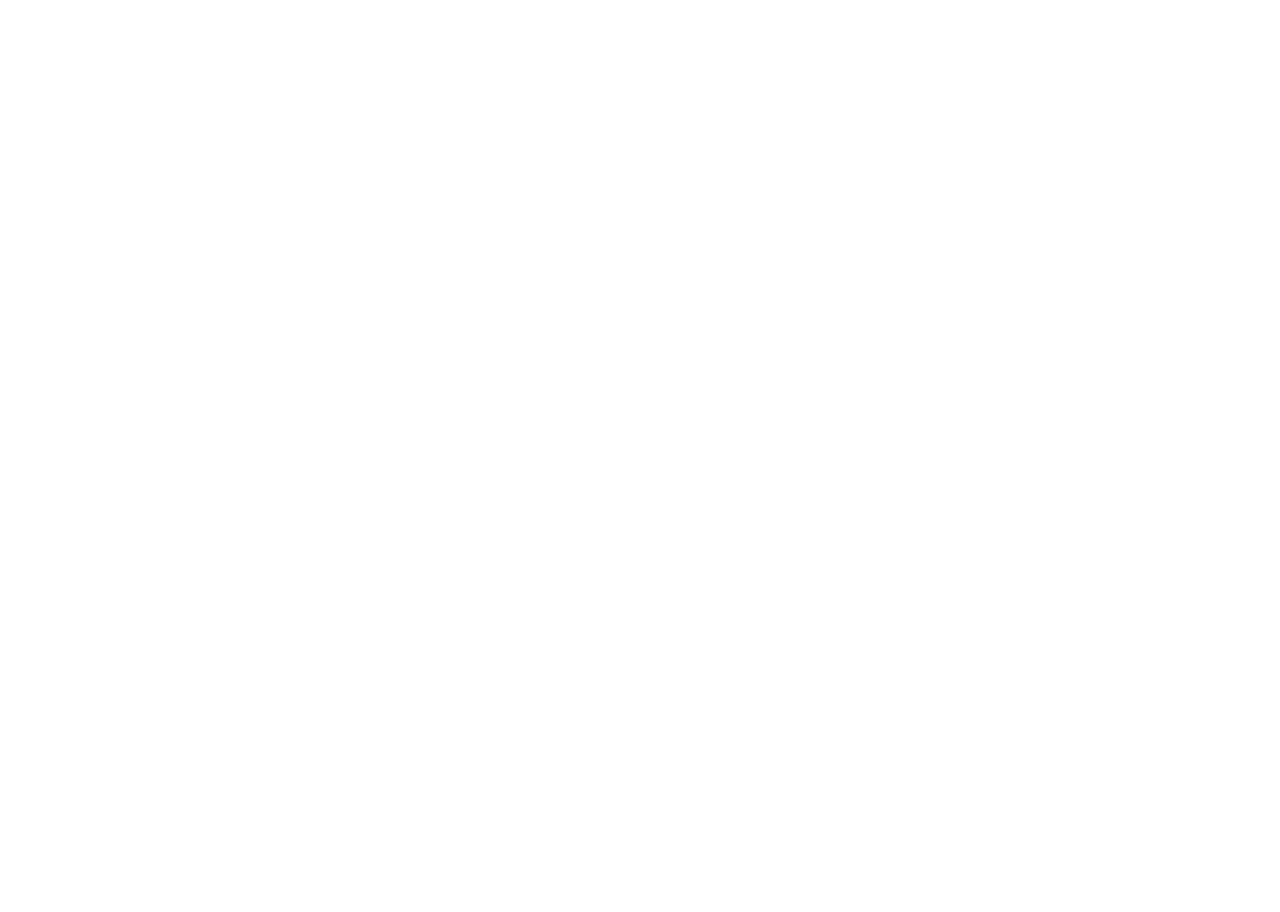
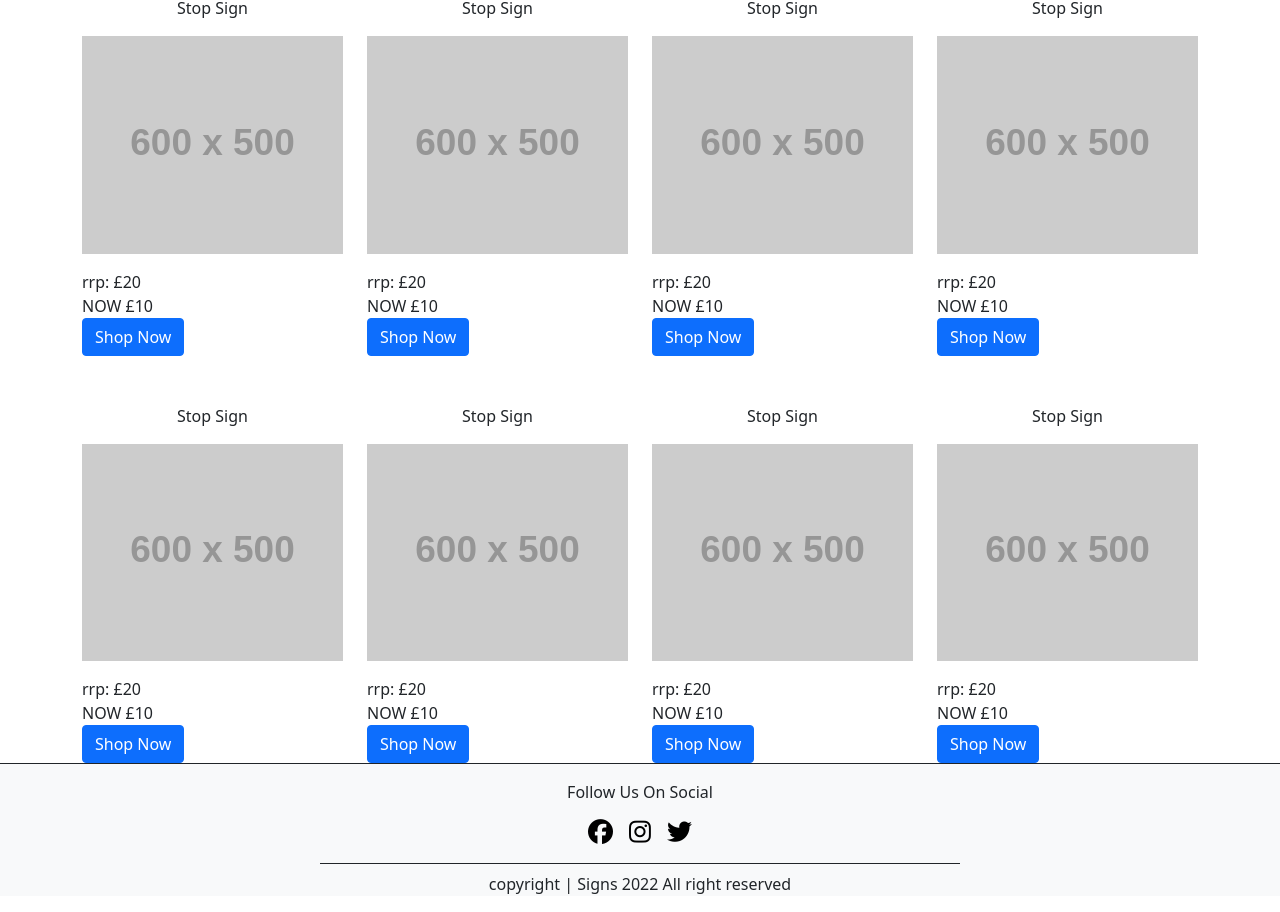
Before and after one commit to rybrockdev/signs, a Vue app: page /signage in a window 1280 px wide. Shown: the part 213-1125 px from the top of the page. Before the commit the page ends 800 px from the top, so only its background shows below. Built offline with nearby package versions, Linux system fonts and the light colour scheme.

Commit message:
added images and text to pages

```diff
--- a/public/index.html
+++ b/public/index.html
@@ -14,7 +14,7 @@
     </noscript>
     <div id="app"></div>
     <!-- built files will be auto injected -->
-
+    <script src="https://kit.fontawesome.com/50a5e00efd.js" crossorigin="anonymous"></script>
     <script src="https://cdn.jsdelivr.net/npm/bootstrap@5.1.3/dist/js/bootstrap.bundle.min.js" integrity="sha384-ka7Sk0Gln4gmtz2MlQnikT1wXgYsOg+OMhuP+IlRH9sENBO0LRn5q+8nbTov4+1p" crossorigin="anonymous"></script>
   </body>
 </html>
--- a/src/App.vue
+++ b/src/App.vue
@@ -3,13 +3,17 @@
    <Navbar />
   </div>
   <router-view/>
+  <Footer />
 </template>
 
 <script>
 import Navbar from './/components/Navbar.vue';
+import Footer from './/components/Footer.vue';
+
 export default {
   components: {
     Navbar,
+    Footer,
   }
 }
 </script>
--- /dev/null
+++ b/src/components/Footer.vue
@@ -0,0 +1,34 @@
+<template>
+  <div id="footer">
+    <div class="bg-light border-top border-dark">
+      <div class="social">
+        <div class="social-links mt-3 pb-3">
+          <div class="container">
+          <p class="text-center">Follow Us On Social</p>
+            <div class="d-flex align-items-center justify-content-center">
+              <router-link to="/"><i class="fab fa-facebook mx-2"></i></router-link>
+              <router-link to="/"><i class="fab fa-instagram mx-2"></i></router-link>
+              <router-link to="/"><i class="fab fa-twitter mx-2"></i></router-link>
+            </div>
+          </div>
+        </div>
+      </div>
+      <div class="container copyright border-top border-dark w-50">
+          <p class="text-center mt-2">copyright | Signs 2022 All right reserved</p>
+      </div>
+    </div>
+  </div>
+</template>
+
+<script>
+export default {
+  name: "Footer",
+};
+</script>
+
+<style scoped>
+.fab {
+    font-size: 25px;
+    color: #000000;
+}
+</style>
--- a/src/components/Navbar.vue
+++ b/src/components/Navbar.vue
@@ -1,5 +1,5 @@
 <template>
-<nav class="navbar navbar-expand-lg navbar-light bg-light">
+<nav class="navbar navbar-expand-lg navbar-light bg-light border-bottom border-dark">
   <div class="container-fluid">
     <router-link class="navbar-brand" to="/">Signs</router-link>
     <button class="navbar-toggler" type="button" data-bs-toggle="collapse" data-bs-target="#navbarNavDropdown" aria-controls="navbarNavDropdown" aria-expanded="false" aria-label="Toggle navigation">
--- a/src/views/About.vue
+++ b/src/views/About.vue
@@ -1,7 +1,37 @@
 <template>
   <div id="about">
     <div class="container mt-5">
-    <h1 class="text-center">This is an about page</h1>
+      <h1 class="text-center mb-5">This is an about page</h1>
+      <div class="row">
+        <div class="about-image col-sm-6">
+          <img
+            src="https://via.placeholder.com/600x500"
+            alt=""
+            class="w-100 mb-3"
+          />
+        </div>
+        <div class="about-text col-sm-6 d-flex flex-column justify-content-center align-items-center">
+          <p class="fs-3 fw-bold">How we got here</p>
+          <p class="text-center">
+            Lorem ipsum dolor sit amet, consectetur adipisicing elit. Esse,
+            accusamus eveniet. Eos illo nemo, reprehenderit voluptatum earum
+            error sit non doloremque enim modi dolor possimus ut, recusandae
+            quos sed expedita!
+          </p>
+            <p class="text-center">
+            Lorem ipsum dolor sit amet, consectetur adipisicing elit. Esse,
+            accusamus eveniet. Eos illo nemo, reprehenderit voluptatum earum
+            error sit non doloremque enim modi dolor possimus ut, recusandae
+            quos sed expedita!
+          </p>
+            <p class="text-center">
+            Lorem ipsum dolor sit amet, consectetur adipisicing elit. Esse,
+            accusamus eveniet. Eos illo nemo, reprehenderit voluptatum earum
+            error sit non doloremque enim modi dolor possimus ut, recusandae
+            quos sed expedita!
+          </p>
+        </div>
+      </div>
     </div>
   </div>
 </template>
--- a/src/views/Home.vue
+++ b/src/views/Home.vue
@@ -1,7 +1,38 @@
 <template>
   <div class="home">
     <div class="container">
-    <h1 class="text-center mt-5">This is the homepage</h1>
+    <h1 class="text-center mt-5 mb-5">This is the homepage</h1>
+       <div class="row">
+        <div class="about-image col-sm-6">
+          <img
+            src="https://via.placeholder.com/600x500"
+            alt=""
+            class="w-100 mb-3"
+          />
+        </div>
+        <div class="about-text col-sm-6 d-flex flex-column justify-content-center align-items-center">
+          <p class="fs-3 fw-bold">Only the best in industry standards</p>
+          <p class="text-center">
+            Lorem ipsum dolor sit amet, consectetur adipisicing elit. Esse,
+            accusamus eveniet. Eos illo nemo, reprehenderit voluptatum earum
+            error sit non doloremque enim modi dolor possimus ut, recusandae
+            quos sed expedita!
+          </p>
+            <p class="text-center">
+            Lorem ipsum dolor sit amet, consectetur adipisicing elit. Esse,
+            accusamus eveniet. Eos illo nemo, reprehenderit voluptatum earum
+            error sit non doloremque enim modi dolor possimus ut, recusandae
+            quos sed expedita!
+          </p>
+            <p class="text-center">
+            Lorem ipsum dolor sit amet, consectetur adipisicing elit. Esse,
+            accusamus eveniet. Eos illo nemo, reprehenderit voluptatum earum
+            error sit non doloremque enim modi dolor possimus ut, recusandae
+            quos sed expedita!
+          </p>
+        </div>
+      </div>
+
     </div>
   </div>
 </template>
--- a/src/views/Signage.vue
+++ b/src/views/Signage.vue
@@ -1,18 +1,148 @@
 <template>
-<div id="signage">
-<div class="container mt-5">
-      <h1 class="text-center">this is the signage page would be</h1>
+  <div id="signage">
+    <div class="container mt-5">
+      <h1 class="text-center">Work place and Construction Signs</h1>
+      <div class="row d-flex">
+        <!-- 4 -->
+        <div class="product-view col-sm-3">
+          <p class="text-center mt-5">Stop Sign</p>
+          <router-link to="/" class="">
+            <img
+              src="https://via.placeholder.com/600x500"
+              alt=""
+              class="w-100 mb-3"
+            />
+          </router-link>
+          <div class="info-group">
+            <p>rrp: £20</p>
+            <p>NOW £10</p>
+            <button class="btn btn-primary">Shop Now</button>
+          </div>
+        </div>
+
+        <div class="product-view col-sm-3">
+          <p class="text-center mt-5">Stop Sign</p>
+          <router-link to="/" class="">
+            <img
+              src="https://via.placeholder.com/600x500"
+              alt=""
+              class="w-100 mb-3"
+            />
+          </router-link>
+          <div class="info-group">
+            <p>rrp: £20</p>
+            <p>NOW £10</p>
+            <button class="btn btn-primary">Shop Now</button>
+          </div>
+        </div>
+        <div class="product-view col-sm-3">
+          <p class="text-center mt-5">Stop Sign</p>
+          <router-link to="/" class="">
+            <img
+              src="https://via.placeholder.com/600x500"
+              alt=""
+              class="w-100 mb-3"
+            />
+          </router-link>
+          <div class="info-group">
+            <p>rrp: £20</p>
+            <p>NOW £10</p>
+            <button class="btn btn-primary">Shop Now</button>
+          </div>
+        </div>
+        <div class="product-view col-sm-3">
+          <p class="text-center mt-5">Stop Sign</p>
+          <router-link to="/" class="">
+            <img
+              src="https://via.placeholder.com/600x500"
+              alt=""
+              class="w-100 mb-3"
+            />
+          </router-link>
+          <div class="info-group">
+            <p>rrp: £20</p>
+            <p>NOW £10</p>
+            <button class="btn btn-primary">Shop Now</button>
+          </div>
+        </div>
+      </div>
+      <!-- 4 -->
+      <div class="row d-flex">
+  <div class="product-view col-sm-3">
+          <p class="text-center mt-5">Stop Sign</p>
+          <router-link to="/" class="">
+            <img
+              src="https://via.placeholder.com/600x500"
+              alt=""
+              class="w-100 mb-3"
+            />
+          </router-link>
+          <div class="info-group">
+            <p>rrp: £20</p>
+            <p>NOW £10</p>
+            <button class="btn btn-primary">Shop Now</button>
+          </div>
+        </div>
+
+        <div class="product-view col-sm-3">
+          <p class="text-center mt-5">Stop Sign</p>
+          <router-link to="/" class="">
+            <img
+              src="https://via.placeholder.com/600x500"
+              alt=""
+              class="w-100 mb-3"
+            />
+          </router-link>
+          <div class="info-group">
+            <p>rrp: £20</p>
+            <p>NOW £10</p>
+            <button class="btn btn-primary">Shop Now</button>
+          </div>
+        </div>
+        <div class="product-view col-sm-3">
+          <p class="text-center mt-5">Stop Sign</p>
+          <router-link to="/" class="">
+            <img
+              src="https://via.placeholder.com/600x500"
+              alt=""
+              class="w-100 mb-3"
+            />
+          </router-link>
+          <div class="info-group">
+            <p>rrp: £20</p>
+            <p>NOW £10</p>
+            <button class="btn btn-primary">Shop Now</button>
+          </div>
+        </div>
+        <div class="product-view col-sm-3">
+          <p class="text-center mt-5">Stop Sign</p>
+          <router-link to="/" class="">
+            <img
+              src="https://via.placeholder.com/600x500"
+              alt=""
+              class="w-100 mb-3"
+            />
+          </router-link>
+          <div class="info-group">
+            <p>rrp: £20</p>
+            <p>NOW £10</p>
+            <button class="btn btn-primary">Shop Now</button>
+          </div>
+        </div>
+      </div>
+    </div>
   </div>
-</div>
-
 </template>
 
 <script>
 export default {
-    name: 'Signage'
-}
+  name: "Signage",
+};
 </script>
 
 <style>
-
+.info-group p {
+  padding: 0 !important;
+  margin: 0 !important;
+}
 </style>
--- a/src/views/Workwear.vue
+++ b/src/views/Workwear.vue
@@ -1,18 +1,80 @@
 <template>
   <div id="workwear">
-      <div class="container mt-5">
-          <h1 class="text-center">Here is where the clothing would be</h1>
+    <div class="container mt-5">
+      <h1 class="text-center">Shop our latest Workwear Range</h1>
+   <div class="row d-flex">
+        <!-- 4 -->
+        <div class="product-view col-sm-3">
+          <p class="text-center mt-5">Stop Sign</p>
+          <router-link to="/" class="">
+            <img
+              src="https://via.placeholder.com/600x500"
+              alt=""
+              class="w-100 mb-3"
+            />
+          </router-link>
+          <div class="info-group">
+            <p>rrp: £20</p>
+            <p>NOW £10</p>
+            <button class="btn btn-primary">Shop Now</button>
+          </div>
+        </div>
+
+        <div class="product-view col-sm-3">
+          <p class="text-center mt-5">Stop Sign</p>
+          <router-link to="/" class="">
+            <img
+              src="https://via.placeholder.com/600x500"
+              alt=""
+              class="w-100 mb-3"
+            />
+          </router-link>
+          <div class="info-group">
+            <p>rrp: £20</p>
+            <p>NOW £10</p>
+            <button class="btn btn-primary">Shop Now</button>
+          </div>
+        </div>
+        <div class="product-view col-sm-3">
+          <p class="text-center mt-5">Stop Sign</p>
+          <router-link to="/" class="">
+            <img
+              src="https://via.placeholder.com/600x500"
+              alt=""
+              class="w-100 mb-3"
+            />
+          </router-link>
+          <div class="info-group">
+            <p>rrp: £20</p>
+            <p>NOW £10</p>
+            <button class="btn btn-primary">Shop Now</button>
+          </div>
+        </div>
+        <div class="product-view col-sm-3">
+          <p class="text-center mt-5">Stop Sign</p>
+          <router-link to="/" class="">
+            <img
+              src="https://via.placeholder.com/600x500"
+              alt=""
+              class="w-100 mb-3"
+            />
+          </router-link>
+          <div class="info-group">
+            <p>rrp: £20</p>
+            <p>NOW £10</p>
+            <button class="btn btn-primary">Shop Now</button>
+          </div>
+        </div>
       </div>
+    </div>
   </div>
 </template>
 
 <script>
 export default {
-    name: "Workwear"
-
-}
+  name: "Workwear",
+};
 </script>
 
 <style>
-
 </style>
```
